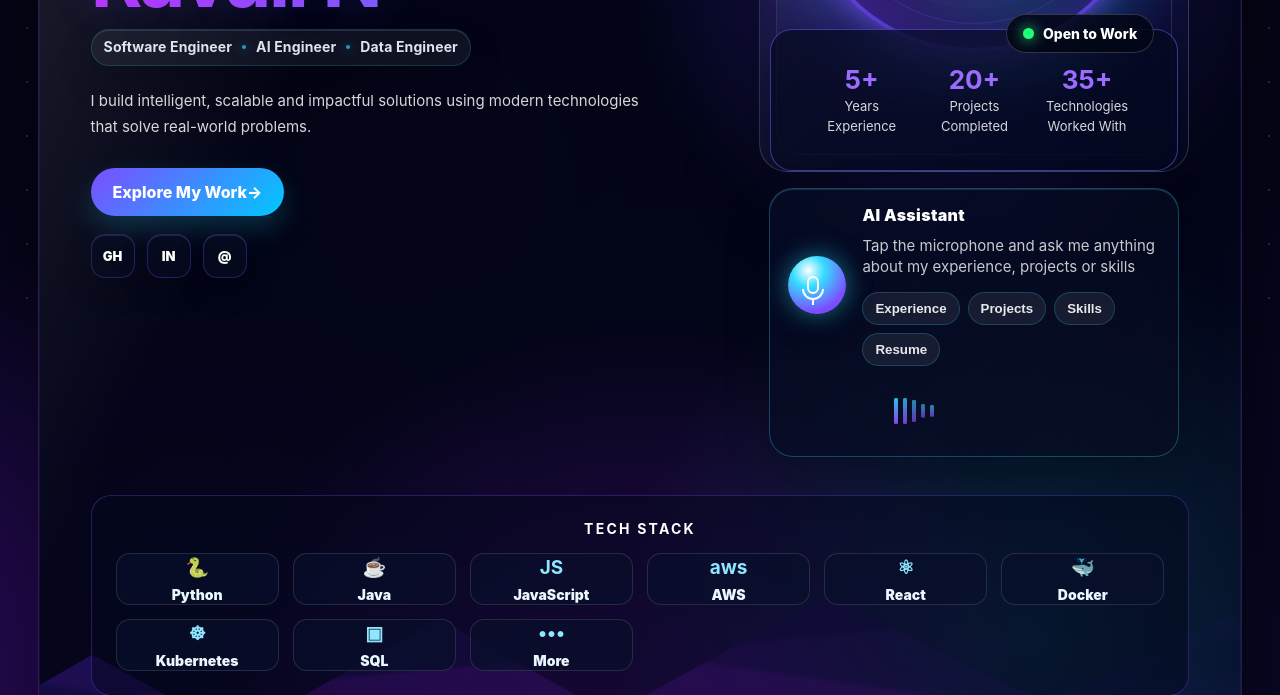
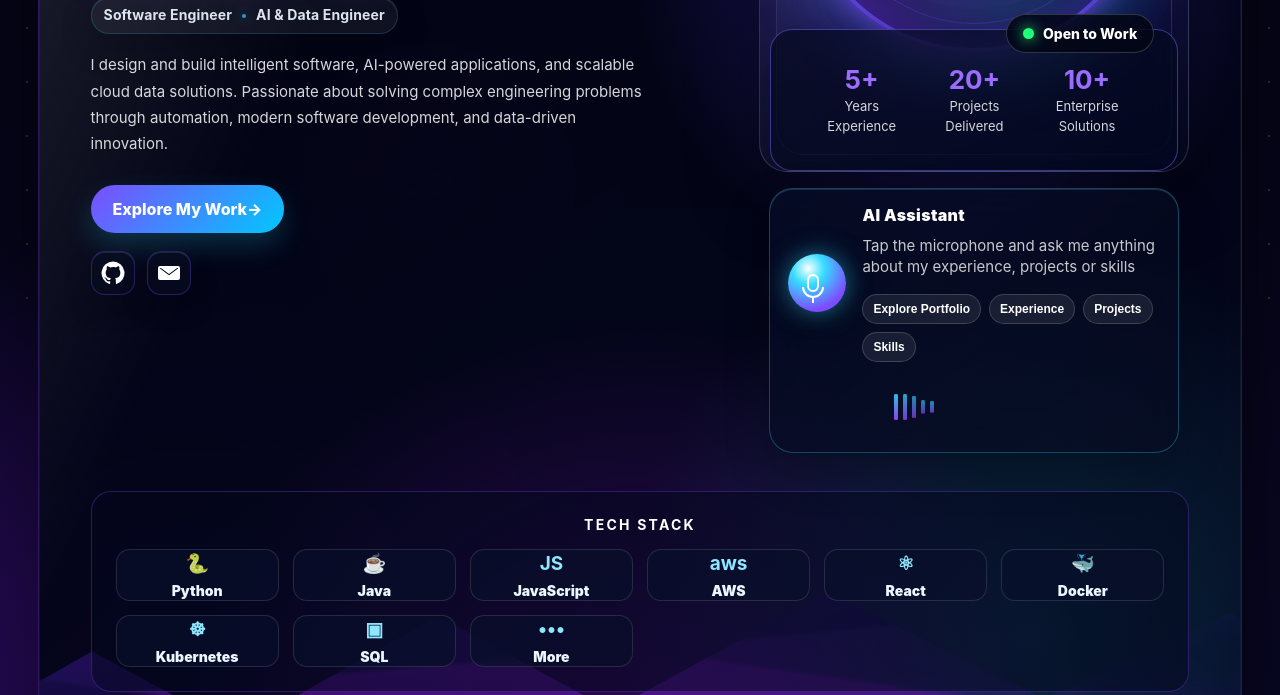
Before and after one commit to ravalireddy-24/Portfolio, a Flask app: page / in a window 1280 px wide. Shown: the part 485-1180 px from the top of the page. Run offline with Flask 3, Linux system fonts and the light colour scheme.

Commit message:
Changes in first page alignment

```diff
--- a/static/css/style.css
+++ b/static/css/style.css
@@ -2476,3 +2476,60 @@ background: linear-gradient(#9b5cff, #7c4dff);
 .dashboard-assistant .avatar-shell.is-thinking .assistant-avatar {
   filter: brightness(1) saturate(1.04);
 }
+/* Content-only recruiter UX refinements while preserving the landing visual identity. */
+.location-line {
+  margin: -6px 0 10px;
+  color: rgba(255, 255, 255, .82);
+  font-size: clamp(14px, 1.15vw, 17px);
+  font-weight: 800;
+  letter-spacing: .02em;
+}
+
+.reference-landing .hello-line {
+  margin-bottom: 0;
+}
+
+.reference-landing .landing-copy h1 {
+  margin-bottom: 8px;
+}
+
+.reference-landing .role {
+  margin-bottom: 18px;
+}
+
+.suggestion-chips {
+  display: flex;
+  flex-wrap: wrap;
+  gap: 8px;
+  margin-top: 10px;
+}
+
+.suggestion-chips button {
+  padding: 7px 10px;
+  border: 1px solid rgba(255, 255, 255, .16);
+  border-radius: 999px;
+  background: rgba(255, 255, 255, .08);
+  color: #fff;
+  cursor: pointer;
+  font-size: 12px;
+  font-weight: 800;
+}
+
+.suggestion-chips button:hover,
+.suggestion-chips button:focus-visible {
+  background: rgba(42, 216, 255, .14);
+  border-color: rgba(42, 216, 255, .58);
+  outline: 2px solid rgba(42, 216, 255, .28);
+  outline-offset: 2px;
+}
+
+@media (max-width: 640px) {
+  .location-line {
+    margin: -2px 0 8px;
+    text-align: center;
+  }
+
+  .suggestion-chips {
+    justify-content: flex-start;
+  }
+}
--- a/templates/index.html
+++ b/templates/index.html
@@ -30,19 +30,23 @@
 
              <div class="landing-hero-grid">
         <div class="landing-copy">
-                <p class="availability-badge">Open to Work • Software Engineer</p>
+          <p class="availability-badge">🟢 OPEN TO WORK • SOFTWARE | AI | DATA ENGINEER</p>
           <p class="hello-line">Hi, I’m</p>
           <h1 id="landing-title">Ravali N</h1>
-          <p class="role">Software Engineer <span>|</span> AI Engineer <span>|</span> Data Engineer</p>
-          <p class="intro">I build intelligent, scalable and impactful solutions using modern technologies that solve real-world problems.</p>
+          <p class="role">Software Engineer <span>•</span> AI &amp; Data Engineer</p>
+          <p class="intro">I design and build intelligent software, AI-powered applications, and scalable cloud data solutions. Passionate about solving complex engineering problems through automation, modern software development, and data-driven innovation.</p>
 
           <div class="landing-actions" aria-label="Primary actions">
             <a class="primary-link" href="{{ url_for('portfolio') }}">Explore My Work <span aria-hidden="true">→</span></a>
                       </div>
-          <div class="social-icons" aria-label="Social links">
-            <a href="https://github.com/" target="_blank" rel="noreferrer" aria-label="GitHub">GH</a>
-            <a href="https://www.linkedin.com/" target="_blank" rel="noreferrer" aria-label="LinkedIn">in</a>
-            <a href="mailto:ravali@example.com" aria-label="Email">@</a>
+           <div class="social-icons" aria-label="Social and resume links">
+            <a href="https://github.com/ravalireddy-24" target="_blank" rel="noreferrer" aria-label="GitHub">
+              <svg viewBox="0 0 24 24" aria-hidden="true"><path d="M12 .5A11.5 11.5 0 0 0 8.36 22.9c.58.11.79-.25.79-.56v-2.02c-3.22.7-3.9-1.39-3.9-1.39-.53-1.34-1.3-1.7-1.3-1.7-1.06-.72.08-.71.08-.71 1.17.08 1.79 1.2 1.79 1.2 1.04 1.78 2.73 1.27 3.4.97.1-.75.41-1.27.74-1.56-2.57-.29-5.27-1.28-5.27-5.72 0-1.26.45-2.3 1.19-3.11-.12-.29-.52-1.47.11-3.07 0 0 .98-.31 3.18 1.19A11 11 0 0 1 12 6.03c.98 0 1.96.13 2.88.39 2.2-1.5 3.17-1.19 3.17-1.19.64 1.6.24 2.78.12 3.07.74.81 1.18 1.85 1.18 3.11 0 4.45-2.7 5.43-5.28 5.71.42.36.79 1.08.79 2.18v3.04c0 .31.21.68.8.56A11.5 11.5 0 0 0 12 .5Z"/></svg>
+            </a>
+            <a href="vallireddy27@gmail.com" aria-label="Email">
+              <svg viewBox="0 0 24 24" aria-hidden="true"><path d="M3 5h18a2 2 0 0 1 2 2v10a2 2 0 0 1-2 2H3a2 2 0 0 1-2-2V7a2 2 0 0 1 2-2Zm9 8.1L3.9 7H3v.4l9 6.8 9-6.8V7h-.9L12 13.1Z"/></svg>
+            </a>
+
           </div>
                 </div>
 
@@ -57,8 +61,8 @@
             <div class="open-chip"><span></span> Open to Work</div>
             <div class="stats-card" aria-label="Career highlights">
               <div><strong>5+</strong><span>Years<br />Experience</span></div>
-              <div><strong>20+</strong><span>Projects<br />Completed</span></div>
-              <div><strong>35+</strong><span>Technologies<br />Worked With</span></div>
+          <div><strong>20+</strong><span>Projects<br />Delivered</span></div>
+              <div><strong>10+</strong><span>Enterprise<br />Solutions</span></div>
             </div>
           </div>
 
@@ -68,10 +72,10 @@
               <p class="landing-voice-title">AI Assistant</p>
               <p id="landingVoiceStatus" class="landing-voice-status">Tap the microphone and ask me anything about my experience, projects or skills </p>
               <div class="suggestion-chips" aria-label="Suggested assistant prompts">
+                <button type="button" data-landing-action="portfolio">Explore Portfolio</button>
                 <button type="button" data-landing-action="portfolio">Experience</button>
                 <button type="button" data-landing-action="portfolio">Projects</button>
                 <button type="button" data-landing-action="portfolio">Skills</button>
-                <button type="button" data-landing-action="resume">Resume</button>
               </div>
             </div>
             <div class="voice-wave" aria-hidden="true"><span></span><span></span><span></span><span></span><span></span></div>
```
